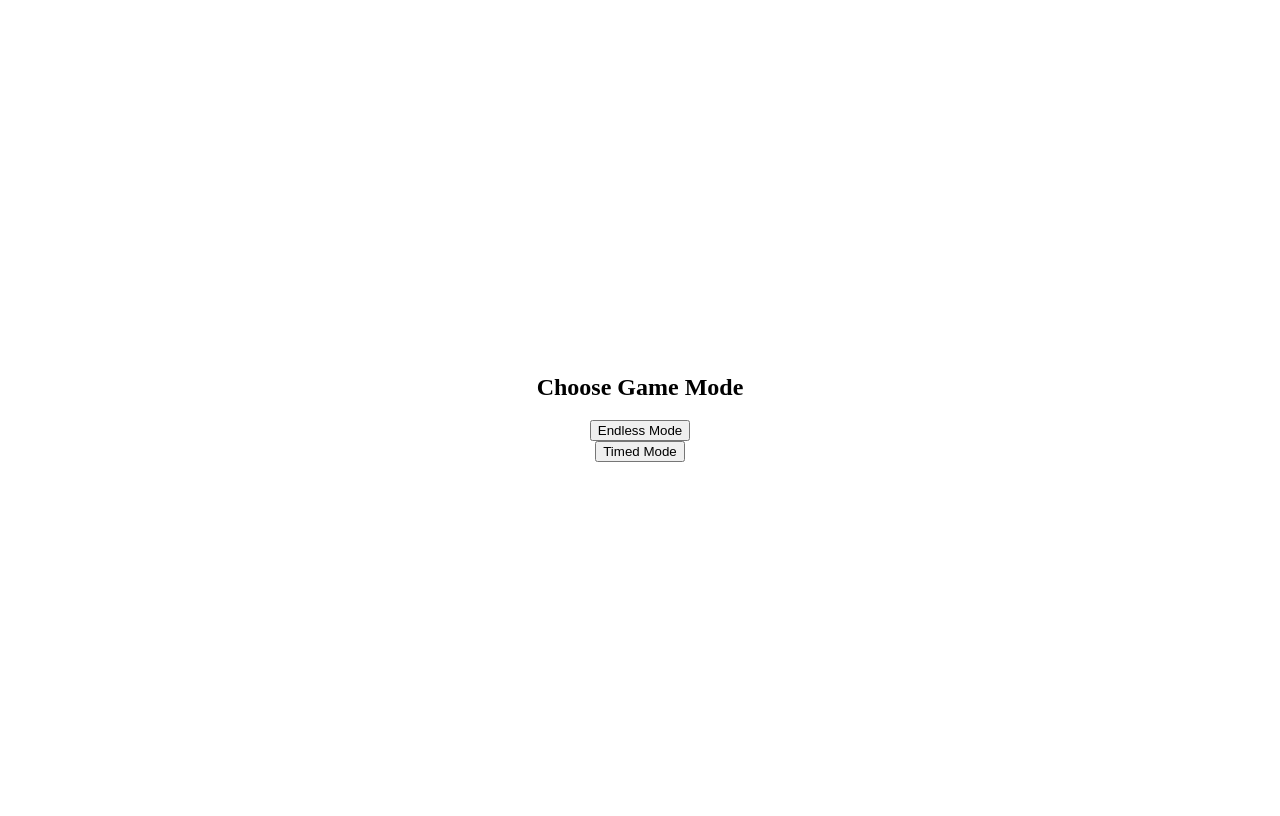
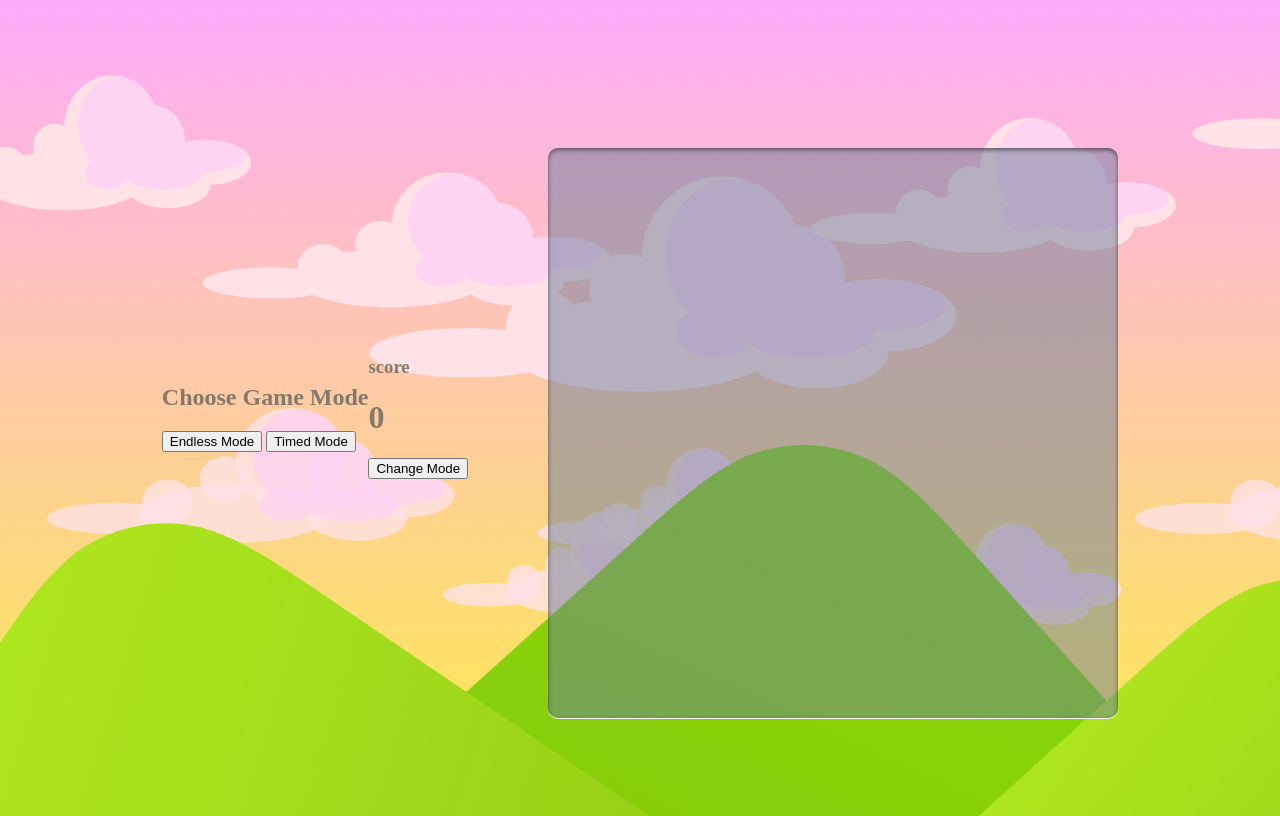
Before and after one commit to shayanbalochofficial/Milkyway-CandyCrushGame, a plain HTML site: page index.html in a window 1280 px wide. Drawn offline with Linux system fonts and the light colour scheme.

Commit message:
Completed HTML, Doing CSS

```diff
--- a/index.html
+++ b/index.html
@@ -6,28 +6,32 @@
     <title>Shayan - MilkyWay Game</title>
 
     <!-- Links -->
+    <link rel="stylesheet" href="style.css" />
     <link
+      href="https://fonts.googleapis.com/css?family=Montserrat:300,400&display=swap"
       rel="stylesheet"
-      href="https://fonts.googleapis.com/css?family=Montserrat:300,400&display=swap"
     />
-    <script src="script.js" charset="UTF-8"></script>
-
-    <style>
-      #modeSelection {
-        display: flex;
-        flex-direction: column;
-        align-items: center;
-        justify-content: center;
-        height: 100vh;
-      }
-    </style>
+    <script src="script.js" charset="utf-8"></script>
   </head>
   <body>
+    <!--  -->
     <!--! Mode Selection Screen -->
     <div id="modeSelection">
       <h2>Choose Game Mode</h2>
       <button id="endlessMode">Endless Mode</button>
       <button id="timedMode">Timed Mode</button>
     </div>
+    <!--! Scoreboard and Timer and Change Mode Button  -->
+    <div class="scoreBoard">
+      <h3>score</h3>
+      <h1 id="score">0</h1>
+      <div id="timer"></div>
+      <button id="changeMode">Change Mode</button>
+    </div>
+
+    <!--! Game Grid -->
+    <div class="grid"></div>
+
+    <!--! Footer -->
   </body>
 </html>
--- a/style.css
+++ b/style.css
@@ -1,3 +1,26 @@
-*{
-  padding: 0;
+body {
+  background-image: url("assets/bg.png");
+  display: flex;
+  justify-content: center;
+  align-items: center;
+  min-height: 100vh;
+  font-size: "Montserrat", sans-serif;
+  color: #85796b;
 }
+
+.grid {
+  display: flex;
+  flex-wrap: wrap;
+  height: 560px;
+  width: 560px;
+  background-color: rgba(109, 127, 151, 0.5);
+  padding: 5px;
+  border-radius: 10px;
+  -webkit-border-radius: 10px;
+  -moz-border-radius: 10px;
+  -ms-border-radius: 10px;
+  -o-border-radius: 10px;
+  box-shadow: 0 2px 4px rgba(0, 0, 0, 0.5) inset, 0 1px 0 #fff;
+  margin-left: 80px;
+  margin-top: 50px;
+}
```
